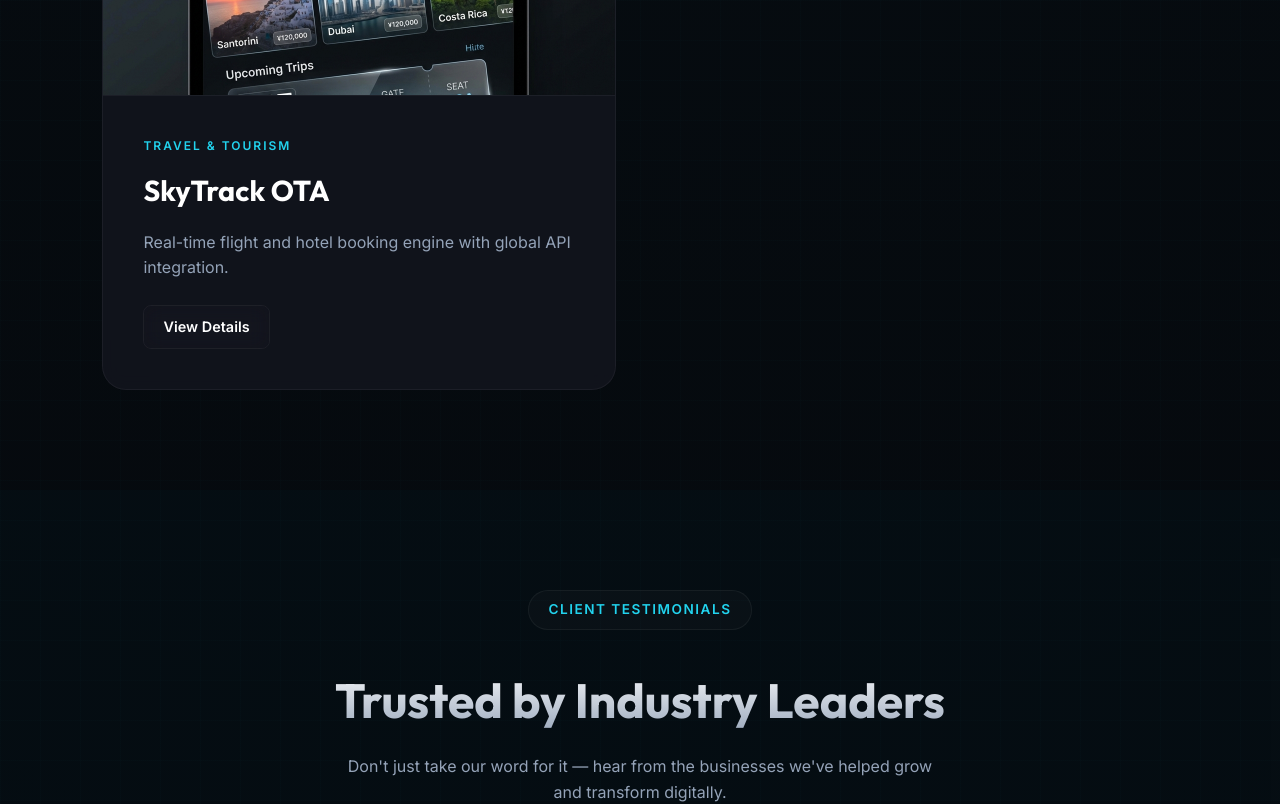
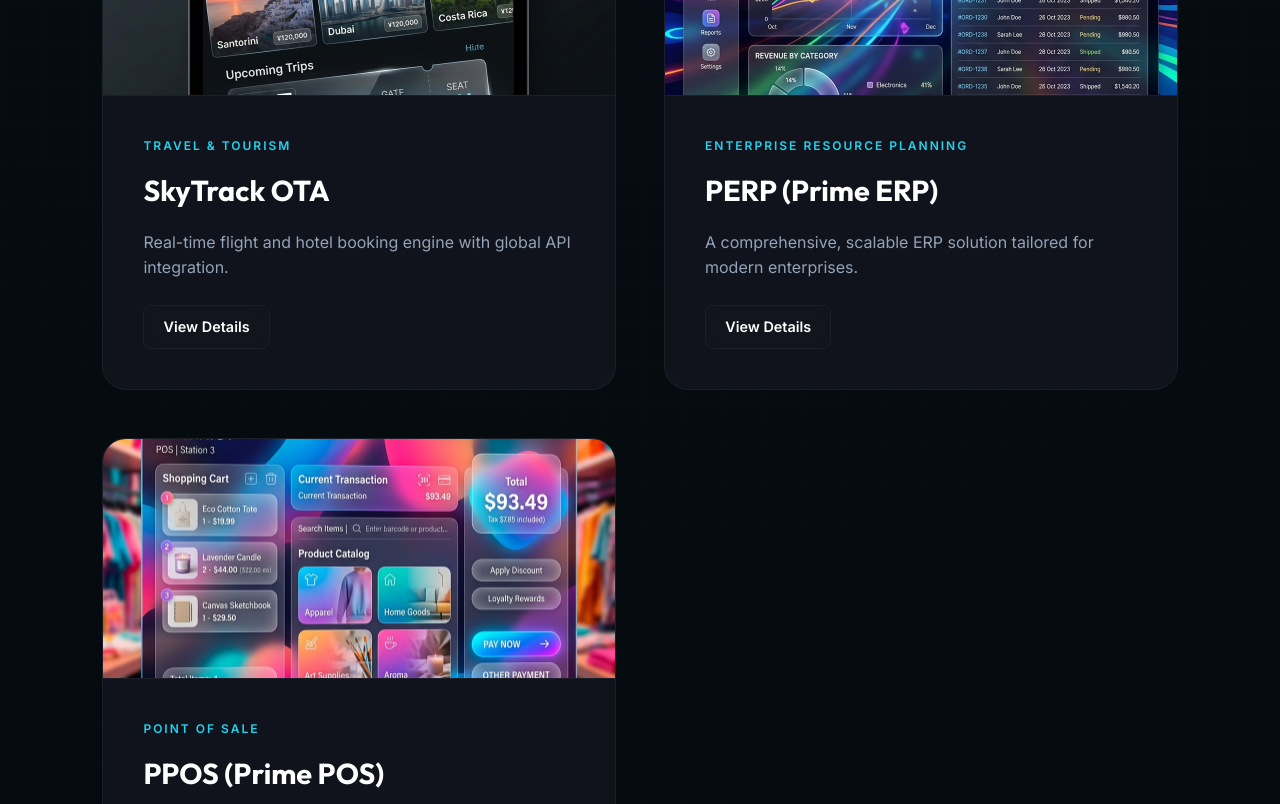
Before and after one commit to sadikhossainnub/primetechbd_website, a React (Vite) app: page / in a window 1280 px wide. Shown: the part 5600-6404 px from the top of the page. Built offline with nearby package versions, Linux system fonts and the light colour scheme.

Commit message:
feat: add project data and assets for PERP and PPOS systems

```diff
--- a/src/data/projects.js
+++ b/src/data/projects.js
@@ -46,5 +46,37 @@ export const projects = [
         img: '/assets/project_skytrack.png',
         client: 'SkyHigh Travels',
         year: '2024'
+    },
+    {
+        id: 'perp-system',
+        title: 'PERP (Prime ERP)',
+        category: 'Enterprise Resource Planning',
+        desc: 'A comprehensive, scalable ERP solution tailored for modern enterprises.',
+        longDesc: 'PERP is our flagship enterprise resource planning system. It centralizes finance, supply chain, HR, and manufacturing processes into a single source of truth, enabling businesses to scale efficiently and make data-driven decisions.',
+        features: [
+            'Financial Accounting & Reporting',
+            'Supply Chain Management',
+            'Human Resource Integration',
+            'Real-time Analytics Dashboard'
+        ],
+        img: '/assets/project_perp.png',
+        client: 'Various Enterprises',
+        year: '2025'
+    },
+    {
+        id: 'ppos-system',
+        title: 'PPOS (Prime POS)',
+        category: 'Point of Sale',
+        desc: 'Advanced digital Point of Sale system for retail and hospitality.',
+        longDesc: 'PPOS empowers retail and hospitality businesses with lightning-fast checkout, real-time inventory synchronization, and comprehensive sales analytics. Built for reliability, it works seamlessly offline and syncs when reconnected.',
+        features: [
+            'Offline Capable Operations',
+            'Multi-store Inventory Sync',
+            'Loyalty Program Management',
+            'Integrated Payment Processing'
+        ],
+        img: '/assets/project_ppos.png',
+        client: 'Retail Chains',
+        year: '2025'
     }
 ];
```
Also changed, not shown: public/assets/project_perp.png (added), public/assets/project_ppos.png (added).
